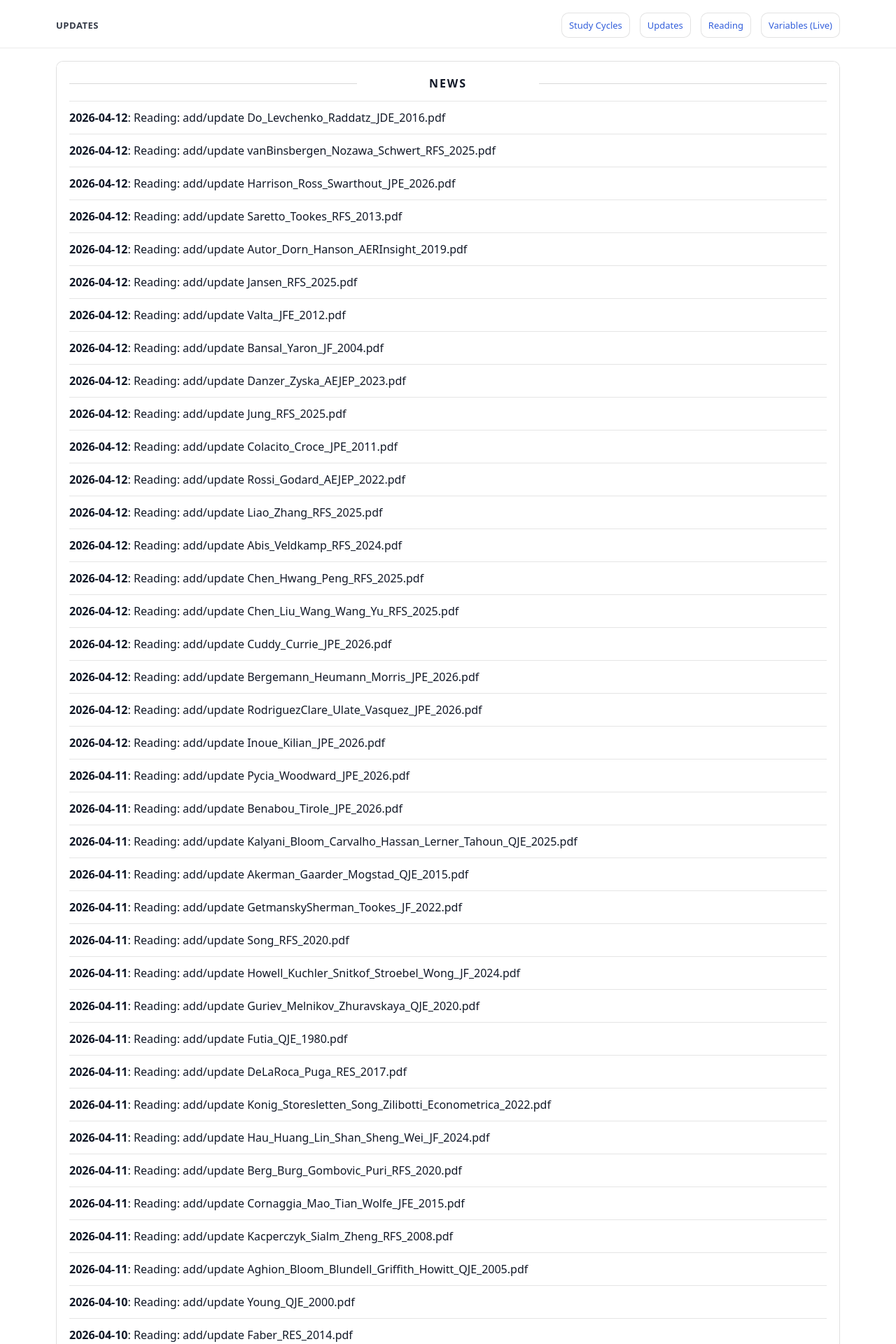
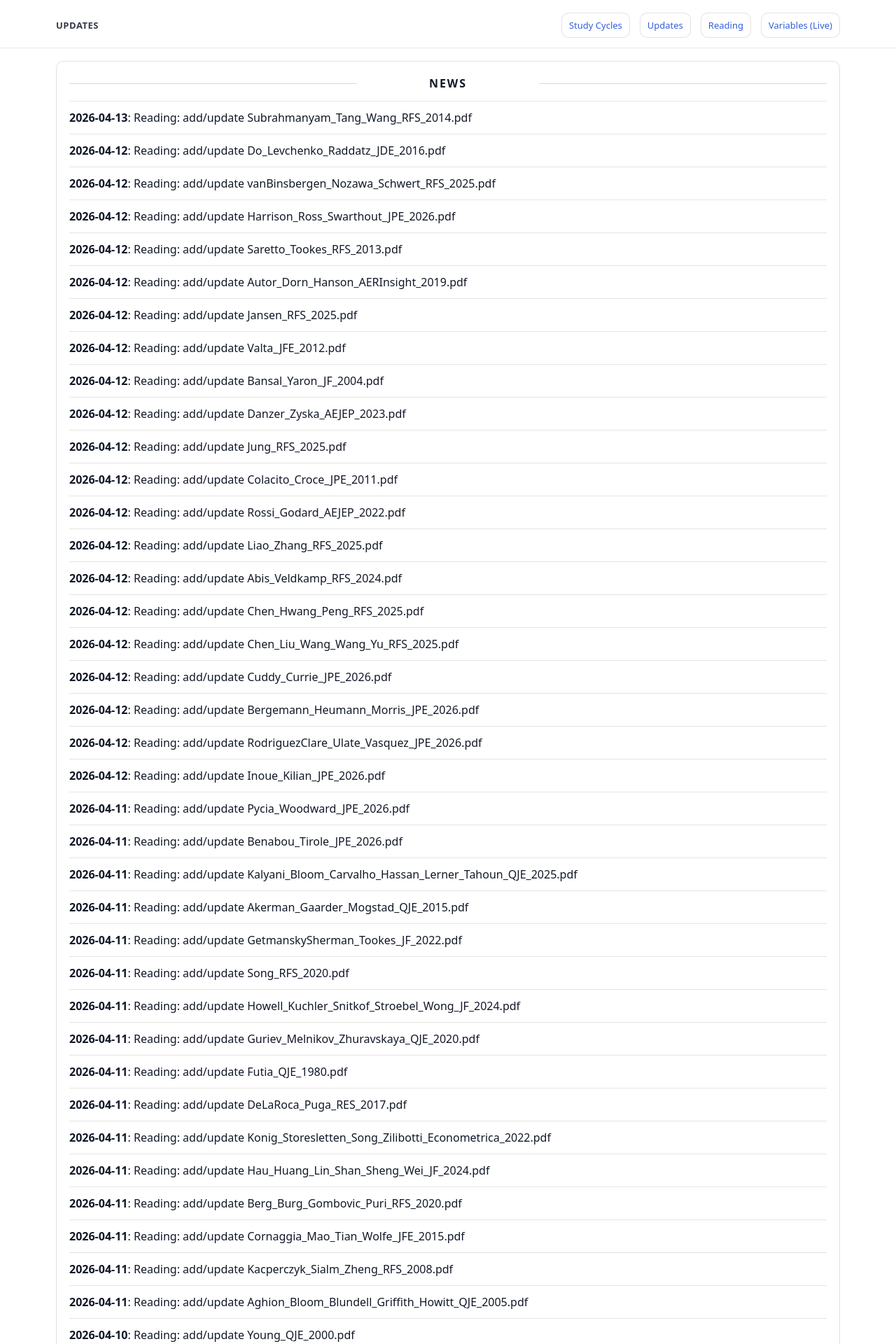
Before and after one commit to yaxinzn/study-archive, a Jekyll site: the page built from updates/index.md, in a window 1280 px wide. Shown: the top 1920 px of the page at 70% size. Built offline with Jekyll 4.4.1, drawn with Linux system fonts in a browser that asks for light colours; some of the changed text lies outside the part shown.

Commit message:
chore: update NEWS feed

```diff
--- a/_data/news.yml
+++ b/_data/news.yml
@@ -1,4 +1,7 @@
 # Auto-generated update history (sorted newest -> oldest). Do not edit manually.
+- ts: "1776027284"
+  date: "2026-04-13"
+  title: "Reading: add/update Subrahmanyam_Tang_Wang_RFS_2014.pdf"
 - ts: "1775997076"
   date: "2026-04-12"
   title: "Reading: add/update Do_Levchenko_Raddatz_JDE_2016.pdf"
```
